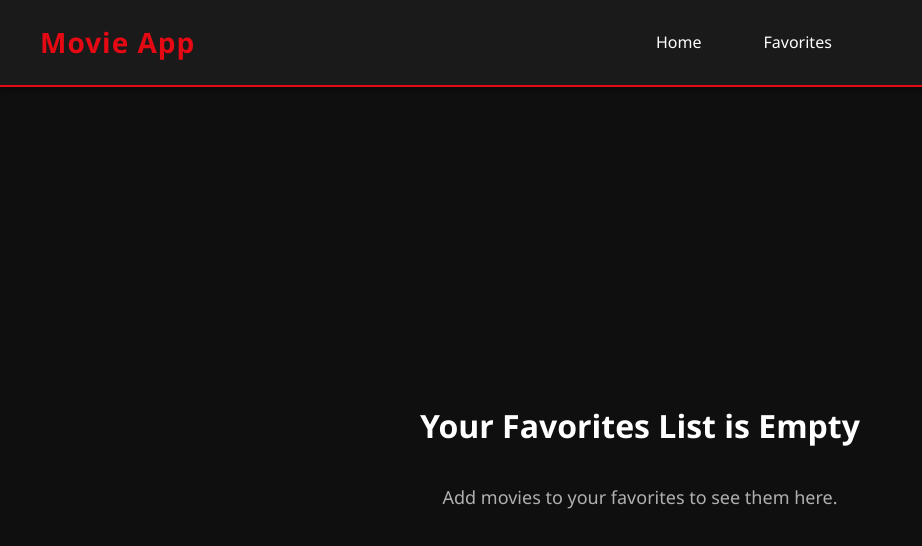
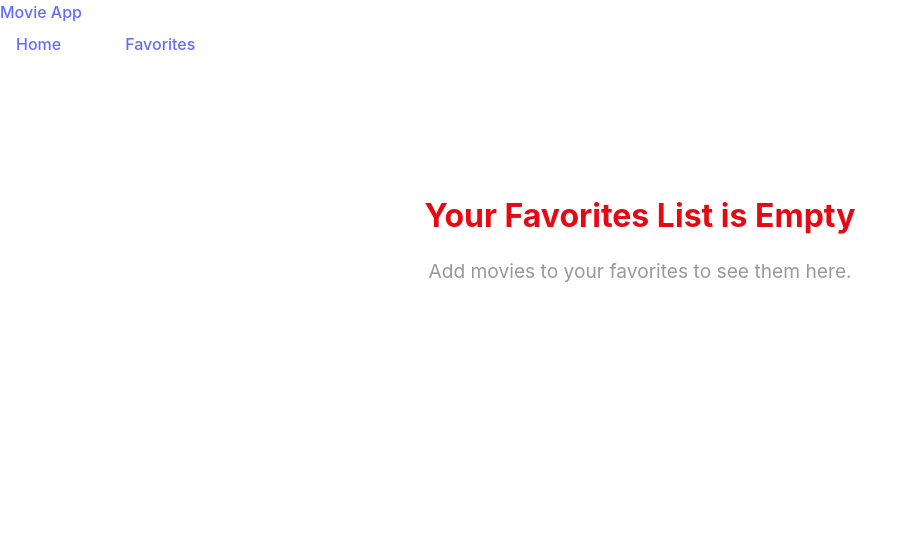
Before and after one commit to MANOJGARJE123/Movie-App-frontend, a React (Vite) app: page /favorites in a window 1280 px wide. Shown: the top 546 px of the page, without its empty margins (0-922 px from the left). Built offline with nearby package versions, Linux system fonts and the light colour scheme.

Commit message:
Changes : Some styling

```diff
--- a/src/css/App.css
+++ b/src/css/App.css
@@ -1,9 +1,8 @@
-div {
+.main-content {
+  flex: 1;
+  padding: 2rem;
+  box-sizing: border-box;
   width: 100%;
+  display: flex;
+  flex-direction: column;
 }
-
-.main-content {
-  min-height: 100vh;
-  padding: 20px;
-  background-color: #0f0f0f;
-}
--- a/src/css/Favorites.css
+++ b/src/css/Favorites.css
@@ -1,32 +1,51 @@
+.favorites {
+  padding: 2rem;
+  width: 100%;
+  box-sizing: border-box;
+}
+
+.favorites h2 {
+  margin-bottom: 2rem;
+  text-align: center;
+  font-size: 2.5rem;
+  color: #ffffff;
+  text-shadow: 2px 2px 4px rgba(0, 0, 0, 0.3);
+}
+
 .favorites-empty {
-  display: flex;
-  flex-direction: column;
-  justify-content: center;
-  align-items: center;
-  height: calc(100vh - 100px);
   text-align: center;
-  gap: 20px;
+  padding: 4rem 2rem;
+  background-color: rgba(255, 255, 255, 0.05);
+  border-radius: 12px;
+  margin: 2rem auto;
+  max-width: 600px;
 }
 
 .favorites-empty h2 {
-  font-size: 32px;
-  color: #ffffff;
-  margin-bottom: 10px;
+  margin-bottom: 1rem;
+  font-size: 2rem;
+  color: #e50914;
 }
 
 .favorites-empty p {
-  font-size: 18px;
-  color: #b0b0b0;
-  max-width: 500px;
-  line-height: 1.8;
+  color: #999;
+  font-size: 1.2rem;
+  line-height: 1.6;
 }
 
-@media (max-width: 768px) {
-  .favorites-empty h2 {
-    font-size: 24px;
+
+/* Animation for new favorites being added */
+@keyframes fadeIn {
+  from {
+    opacity: 0;
+    transform: translateY(20px);
   }
-
-  .favorites-empty p {
-    font-size: 16px;
+  to {
+    opacity: 1;
+    transform: translateY(0);
   }
 }
+
+.movies-grid > * {
+  animation: fadeIn 0.3s ease-out forwards;
+}
--- a/src/css/MovieCard.css
+++ b/src/css/MovieCard.css
@@ -1,35 +1,28 @@
 .movie-card {
-  background-color: #1a1a1a;
+  position: relative;
   border-radius: 8px;
   overflow: hidden;
-  transition: all 0.3s ease;
-  cursor: pointer;
-  box-shadow: 0 4px 8px rgba(0, 0, 0, 0.3);
-  max-width: 250px;
-  text-align: center;
+  background-color: #1a1a1a;
+  transition: transform 0.2s;
+  height: 100%;
+  display: flex;
+  flex-direction: column;
 }
 
 .movie-card:hover {
-  transform: translateY(-10px);
-  box-shadow: 0 12px 20px rgba(229, 9, 20, 0.3);
+  transform: translateY(-5px);
 }
 
 .movie-poster {
   position: relative;
-  overflow: hidden;
-  height: 350px;
-  background-color: #0f0f0f;
+  aspect-ratio: 2/3;
+  width: 100%;
 }
 
 .movie-poster img {
   width: 100%;
   height: 100%;
   object-fit: cover;
-  transition: transform 0.3s ease;
-}
-
-.movie-card:hover .movie-poster img {
-  transform: scale(1.05);
 }
 
 .movie-overlay {
@@ -38,12 +31,17 @@
   left: 0;
   right: 0;
   bottom: 0;
-  background-color: rgba(0, 0, 0, 0.6);
+  background: linear-gradient(
+    to bottom,
+    rgba(0, 0, 0, 0.1),
+    rgba(0, 0, 0, 0.8)
+  );
+  opacity: 0;
+  transition: opacity 0.2s;
   display: flex;
-  justify-content: center;
-  align-items: center;
-  opacity: 0;
-  transition: opacity 0.3s ease;
+  flex-direction: column;
+  justify-content: flex-end;
+  padding: 1rem;
 }
 
 .movie-card:hover .movie-overlay {
@@ -51,53 +49,76 @@
 }
 
 .favorite-btn {
-  width: 60px;
-  height: 60px;
+  position: absolute;
+  top: 1rem;
+  right: 1rem;
+  color: white;
+  font-size: 1.5rem;
+  padding: 0.5rem;
+  background-color: rgba(0, 0, 0, 0.5);
   border-radius: 50%;
-  font-size: 28px;
-  background-color: #e50914;
-  border: 2px solid #ffffff;
-  transition: all 0.3s ease;
+  width: 40px;
+  height: 40px;
   display: flex;
+  align-items: center;
   justify-content: center;
-  align-items: center;
+  transition: background-color 0.2s;
 }
 
 .favorite-btn:hover {
-  transform: scale(1.1);
-  background-color: #ff0a16;
+  background-color: rgba(0, 0, 0, 0.8);
+}
+
+.favorite-btn.active {
+  color: #ff4757;
+}
+
+.rating-select {
+  background-color: rgba(0, 0, 0, 0.7);
+  color: white;
+  border: none;
+  padding: 0.5rem;
+  border-radius: 4px;
+  cursor: pointer;
+  margin-top: 0.5rem;
 }
 
 .movie-info {
-  padding: 15px;
+  padding: 1rem;
+  flex: 1;
+  display: flex;
+  flex-direction: column;
+  gap: 0.5rem;
 }
 
-.movie-info h2 {
-  font-size: 18px;
-  margin-bottom: 8px;
-  color: #ffffff;
-  white-space: nowrap;
-  overflow: hidden;
-  text-overflow: ellipsis;
+.movie-info h3 {
+  font-size: 1rem;
+  margin: 0;
 }
 
 .movie-info p {
-  font-size: 14px;
-  color: #b0b0b0;
+  color: #999;
+  font-size: 0.9rem;
+}
+
+.user-rating {
+  color: #ffd700;
+  font-size: 0.9rem;
+  margin-top: auto;
 }
 
 @media (max-width: 768px) {
   .movie-card {
-    max-width: 100%;
+    font-size: 0.9rem;
   }
 
-  .movie-poster {
-    height: 300px;
+  .movie-info {
+    padding: 0.75rem;
   }
 
   .favorite-btn {
-    width: 50px;
-    height: 50px;
-    font-size: 24px;
+    width: 32px;
+    height: 32px;
+    font-size: 1.2rem;
   }
 }
--- a/src/css/Navbar.css
+++ b/src/css/Navbar.css
@@ -1,80 +1,47 @@
-.nav-bar {
+.navbar {
+  background-color: #000000;
+  padding: 1rem 2rem;
   display: flex;
   justify-content: space-between;
   align-items: center;
-  padding: 20px 40px;
-  background-color: #1a1a1a;
-  border-bottom: 2px solid #e50914;
-  box-shadow: 0 4px 6px rgba(0, 0, 0, 0.3);
-  position: sticky;
-  top: 0;
-  z-index: 100;
+  box-shadow: 0 2px 4px rgba(0, 0, 0, 0.1);
 }
 
-.navBar-brand {
-  font-size: 28px;
+.navbar-brand {
+  font-size: 1.5rem;
   font-weight: bold;
-  color: #e50914;
-  letter-spacing: 1px;
-}
-
-.navBar-brand a {
-  color: #e50914;
-  transition: color 0.3s ease;
-}
-
-.navBar-brand a:hover {
-  color: #ff0a16;
 }
 
 .navbar-links {
   display: flex;
-  gap: 30px;
+  gap: 2rem;
 }
 
 .nav-link {
-  font-size: 16px;
-  font-weight: 500;
-  color: #ffffff;
-  transition: all 0.3s ease;
-  padding: 8px 16px;
+  font-size: 1rem;
+  padding: 0.5rem 1rem;
   border-radius: 4px;
-  position: relative;
+  transition: background-color 0.2s;
 }
 
 .nav-link:hover {
-  color: #e50914;
-  background-color: rgba(229, 9, 20, 0.1);
-}
-
-.nav-link::after {
-  content: '';
-  position: absolute;
-  bottom: 0;
-  left: 50%;
-  width: 0;
-  height: 2px;
-  background-color: #e50914;
-  transition: all 0.3s ease;
-  transform: translateX(-50%);
-}
-
-.nav-link:hover::after {
-  width: 80%;
+  background-color: rgba(255, 255, 255, 0.1);
 }
 
 @media (max-width: 768px) {
-  .nav-bar {
-    flex-direction: column;
-    gap: 20px;
-    padding: 15px 20px;
+  .navbar {
+    padding: 1rem;
+  }
+
+  .navbar-brand {
+    font-size: 1.2rem;
   }
 
   .navbar-links {
-    gap: 15px;
+    gap: 1rem;
   }
 
   .nav-link {
-    font-size: 14px;
+    padding: 0.5rem;
   }
 }
--- a/src/css/index.css
+++ b/src/css/index.css
@@ -1,31 +1,84 @@
+:root {
+  font-family: Inter, system-ui, Avenir, Helvetica, Arial, sans-serif;
+  line-height: 1.5;
+  font-weight: 400;
+
+  color-scheme: light dark;
+  color: rgba(255, 255, 255, 0.87);
+  background-color: #242424;
+
+  font-synthesis: none;
+  text-rendering: optimizeLegibility;
+  -webkit-font-smoothing: antialiased;
+  -moz-osx-font-smoothing: grayscale;
+}
+
 * {
   margin: 0;
   padding: 0;
   box-sizing: border-box;
 }
 
-body {
-  font-family: 'Segoe UI', Tahoma, Geneva, Verdana, sans-serif;
-  background-color: #0f0f0f;
-  color: #ffffff;
-  line-height: 1.6;
+html, body {
+  overflow-x: hidden;
 }
 
-html, body, #root {
-  height: 100%;
+body {
+  margin: 0;
+  width: 100%;
+  min-height: 100vh;
+  position: relative;
+}
+
+#root {
+  width: 100%;
+  min-height: 100vh;
+  display: flex;
+  flex-direction: column;
 }
 
 a {
-  text-decoration: none;
-  color: inherit;
+  font-weight: 500;
+  color: #646cff;
+  text-decoration: inherit;
+}
+a:hover {
+  color: #535bf2;
+}
+
+h1 {
+  font-size: 3.2em;
+  line-height: 1.1;
 }
 
 button {
+  border-radius: 8px;
+  border: 1px solid transparent;
+  padding: 0.6em 1.2em;
+  font-size: 1em;
+  font-weight: 500;
+  font-family: inherit;
+  background-color: #1a1a1a;
   cursor: pointer;
-  border: none;
-  font-family: inherit;
+  transition: border-color 0.25s;
+}
+button:hover {
+  border-color: #646cff;
+}
+button:focus,
+button:focus-visible {
+  outline: 4px auto -webkit-focus-ring-color;
 }
 
-input {
-  font-family: inherit;
+@media (prefers-color-scheme: light) {
+  :root {
+    color: #213547;
+    background-color: #ffffff;
+  }
+  a:hover {
+    color: #747bff;
+  }
+  button {
+    background-color: #f9f9f9;
+  }
 }
```
Also changed, not shown: src/css/Home.css (+39 -78 lines).
